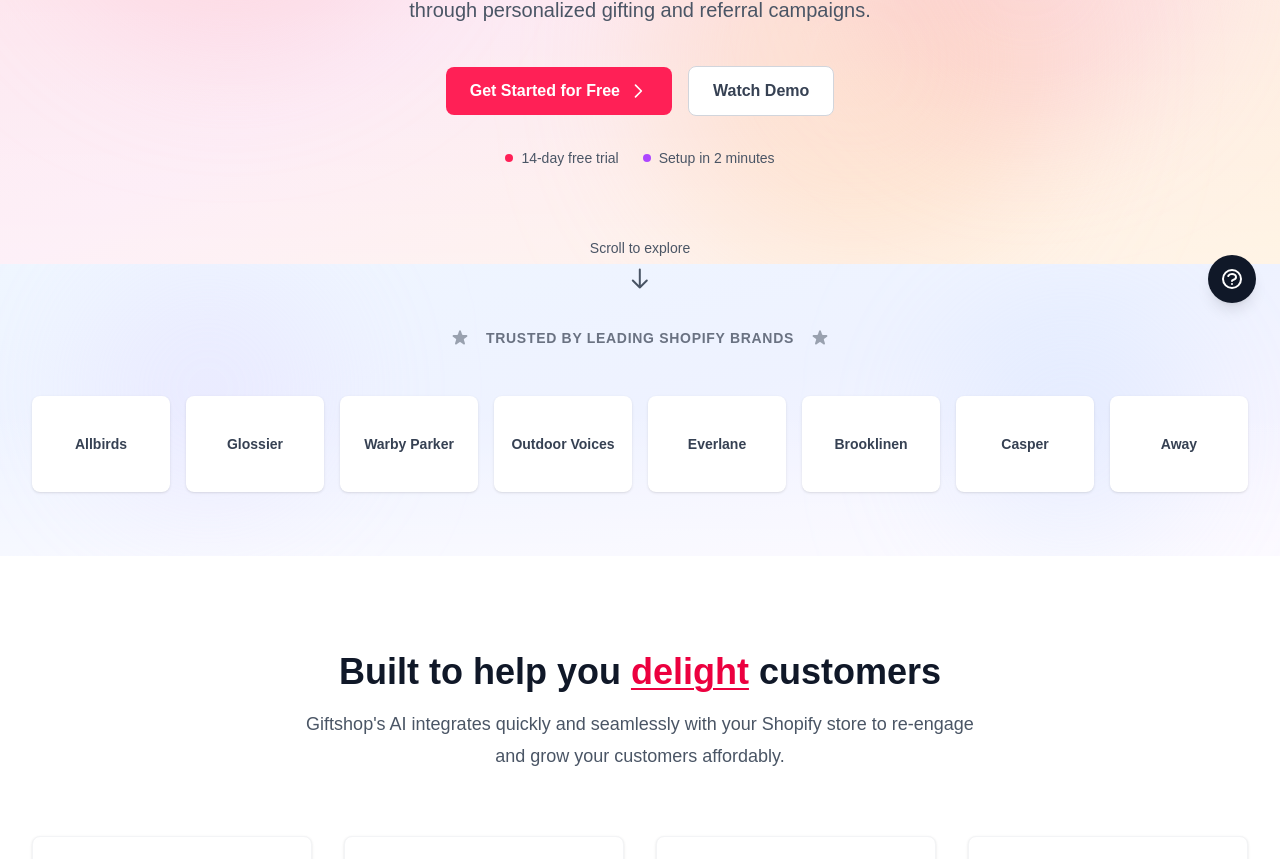
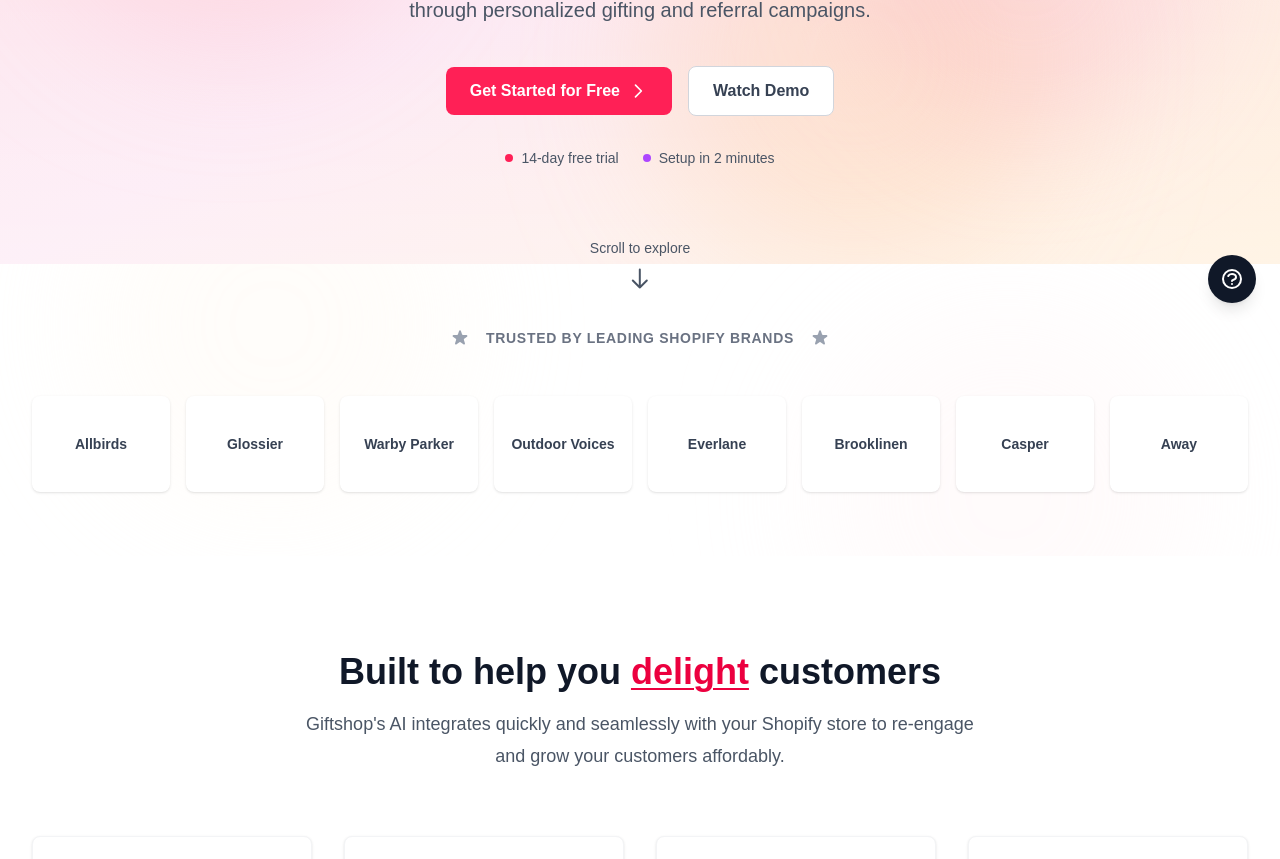
Before and after one commit to giftshop-app/giftshop-site, a Next.js app: page / in a window 1280 px wide. Shown: the part 473-1332 px from the top of the page. Built offline with nearby package versions, Linux system fonts and the light colour scheme.

Commit message:
Change trusted brands section to white background with warm accents for better transition

```diff
--- a/app/page.tsx
+++ b/app/page.tsx
@@ -134,15 +134,11 @@ export default function Home() {
       </section>
 
       {/* Trusted Brands Section */}
-      <section className="relative px-4 py-16 sm:px-6 lg:px-8 overflow-hidden">
-        {/* Background Gradient */}
-        <div className="absolute inset-0 bg-gradient-to-br from-blue-50 via-indigo-50 to-purple-50"></div>
-        <div className="absolute inset-0 bg-gradient-to-t from-white/50 via-transparent to-transparent"></div>
-
+      <section className="relative px-4 py-16 sm:px-6 lg:px-8 overflow-hidden bg-white">
         {/* Subtle Background Elements */}
         <div className="absolute inset-0 overflow-hidden">
-          <div className="absolute top-10 right-20 w-64 h-64 bg-blue-200 rounded-full mix-blend-multiply filter blur-3xl opacity-20"></div>
-          <div className="absolute bottom-10 left-20 w-64 h-64 bg-purple-200 rounded-full mix-blend-multiply filter blur-3xl opacity-20"></div>
+          <div className="absolute top-10 right-20 w-96 h-96 bg-rose-50 rounded-full mix-blend-multiply filter blur-3xl opacity-30"></div>
+          <div className="absolute bottom-10 left-20 w-96 h-96 bg-orange-50 rounded-full mix-blend-multiply filter blur-3xl opacity-30"></div>
         </div>
 
         <div className="relative z-10 mx-auto max-w-7xl">
```
